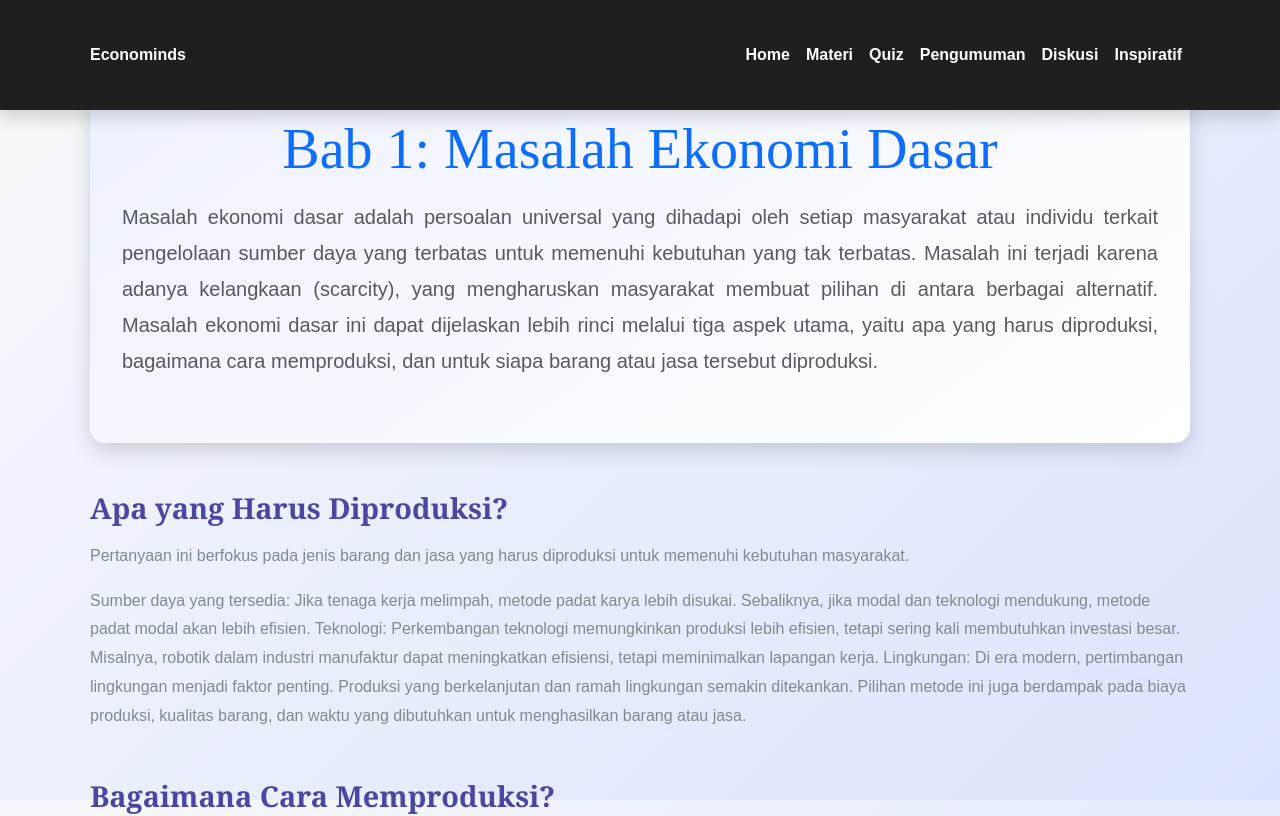
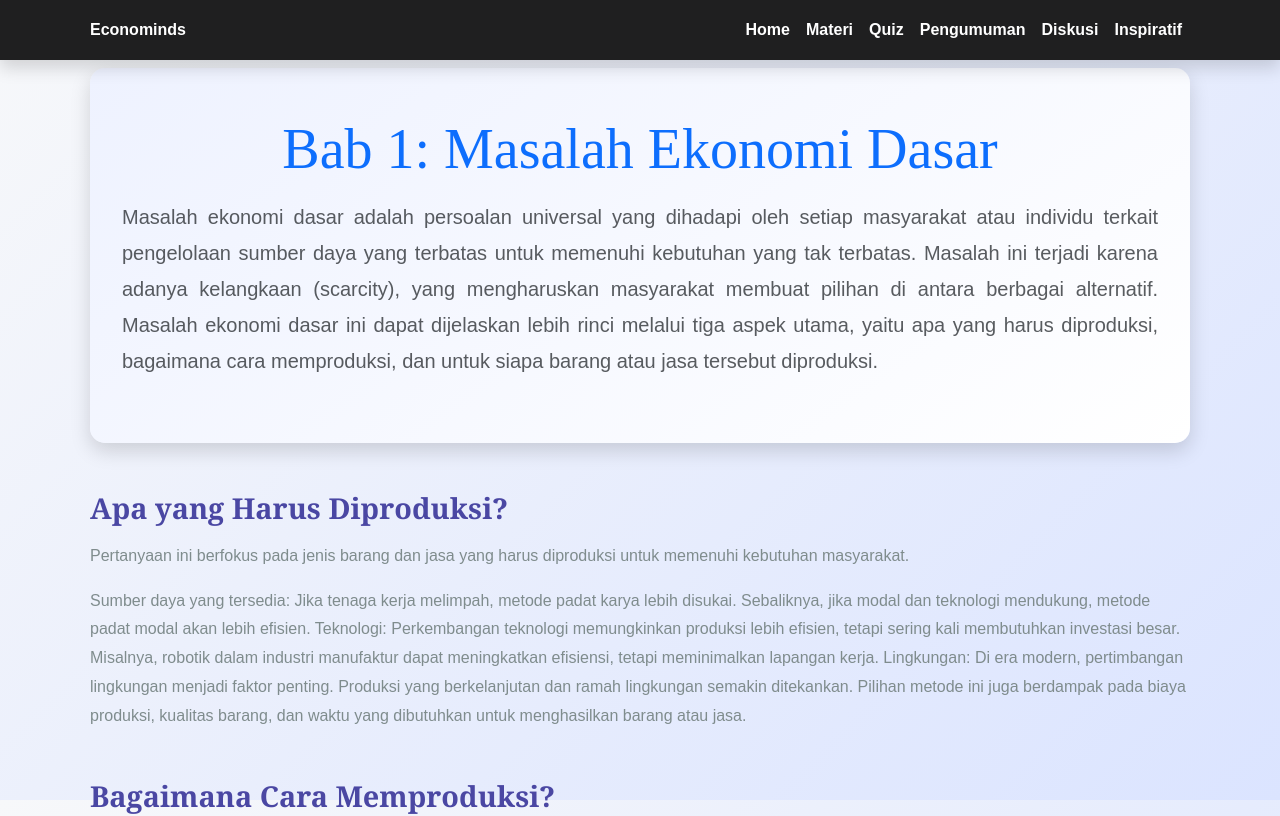
Before and after one commit to aldifnbb/web-proyek, a React (Create React App) app: page /bab1 in a window 1280 px wide. Shown: the top 816 px of the page. Built offline with nearby package versions, Linux system fonts and the light colour scheme.

Commit message:
navbar css

```diff
--- a/src/components/Navbar.css
+++ b/src/components/Navbar.css
@@ -5,10 +5,12 @@
     width: 100%;
     background-color: #343a40;
     color: white;
-    padding: 15px 20px;
+    padding: 10px 20px;
     box-shadow: 0 4px 8px rgba(0, 0, 0, 0.1);
     z-index: 1000;
     transition: all 0.3s ease;
+    height: 60px;
+    line-height: 60px;
 }
 
 .nav-link {
```
